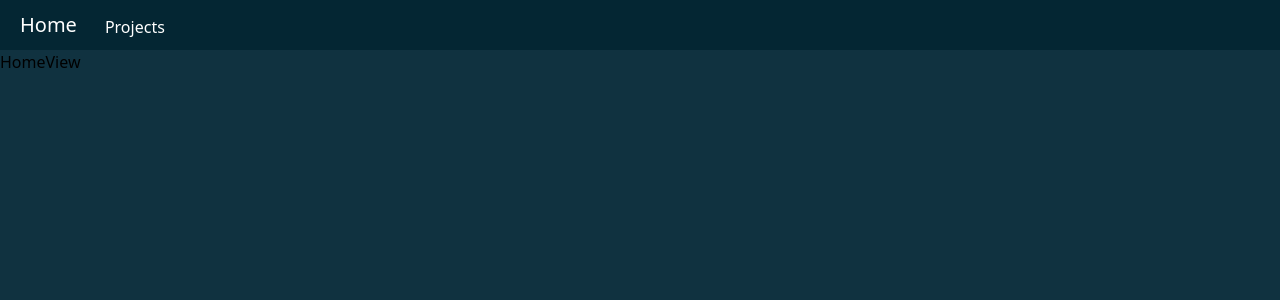
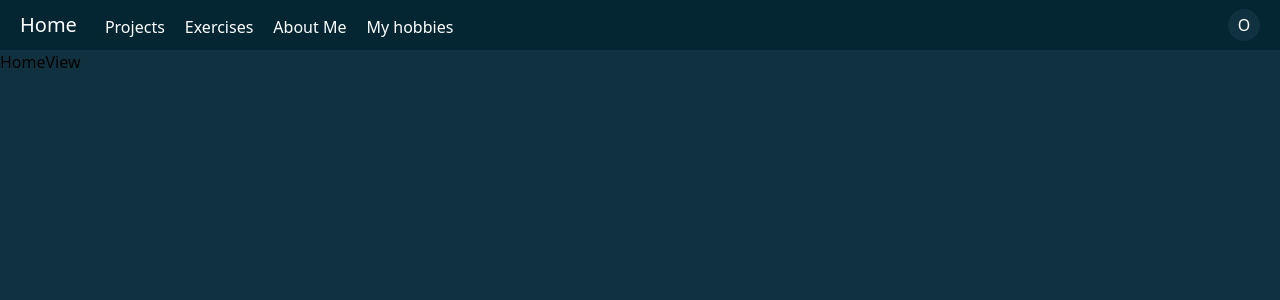
Before and after one commit to fgamester/portfolio, a React (Vite) app: page / in a window 1280 px wide. Shown: the top 300 px of the page. Built offline with nearby package versions, Linux system fonts and the light colour scheme.

Commit message:
basic navbar created

```diff
--- a/src/components/NavBar.tsx
+++ b/src/components/NavBar.tsx
@@ -2,15 +2,21 @@ import { Link } from "react-router-dom";
 
 export default function NavBar() {
     return (
-        <nav className="h-[50px] px-5 flex items-center bg-pf-dark-6 text-white">
+        <nav className="h-[50px] px-5 flex justify-between items-center bg-pf-dark-6 text-white">
             <div className="flex gap-7">
                 <div className="flex items-end">
                     <Link to='/' className="text-xl" >Home</Link>
                 </div>
-                <div className="flex items-end">
+                <div className="flex items-end gap-5">
                     <Link to='/projects'>Projects</Link>
+                    <Link to='/exercises'>Exercises</Link>
+                    <Link to='/about'>About Me</Link>
+                    <Link to='/hobbies'>My hobbies</Link>
                 </div>
             </div>
+            <button className="bg-pf-dark-5 size-8 rounded-full">
+                O
+            </button>
         </nav>
     )
 }
```
